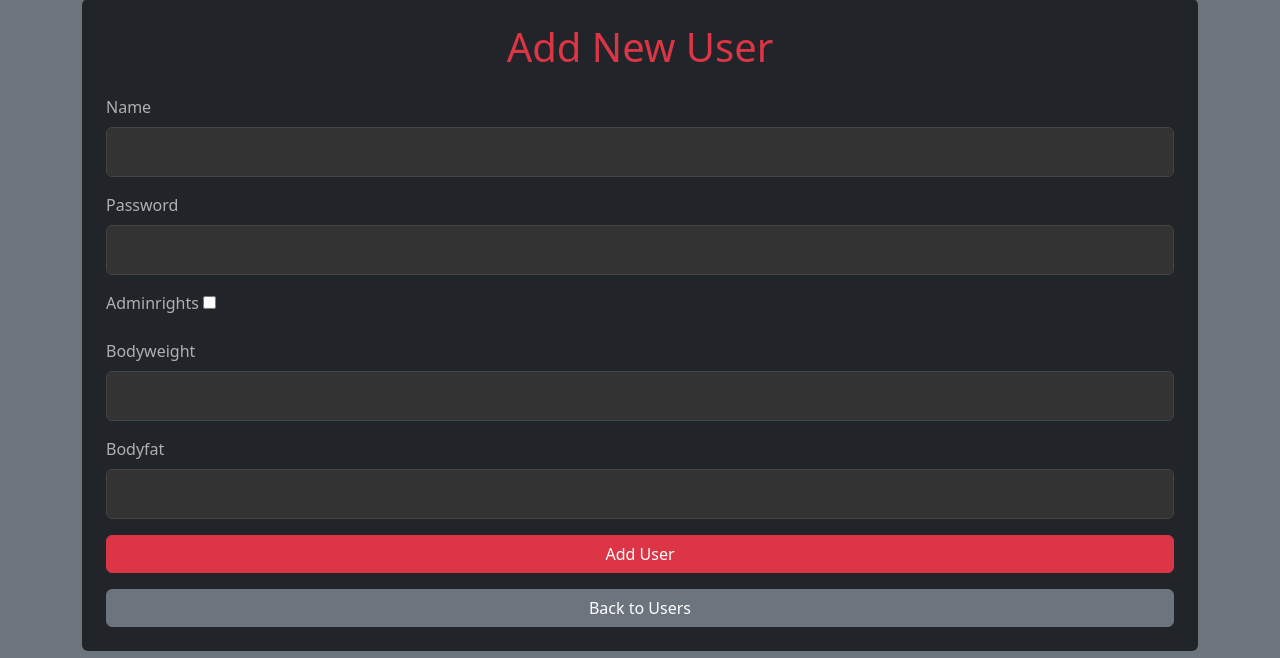
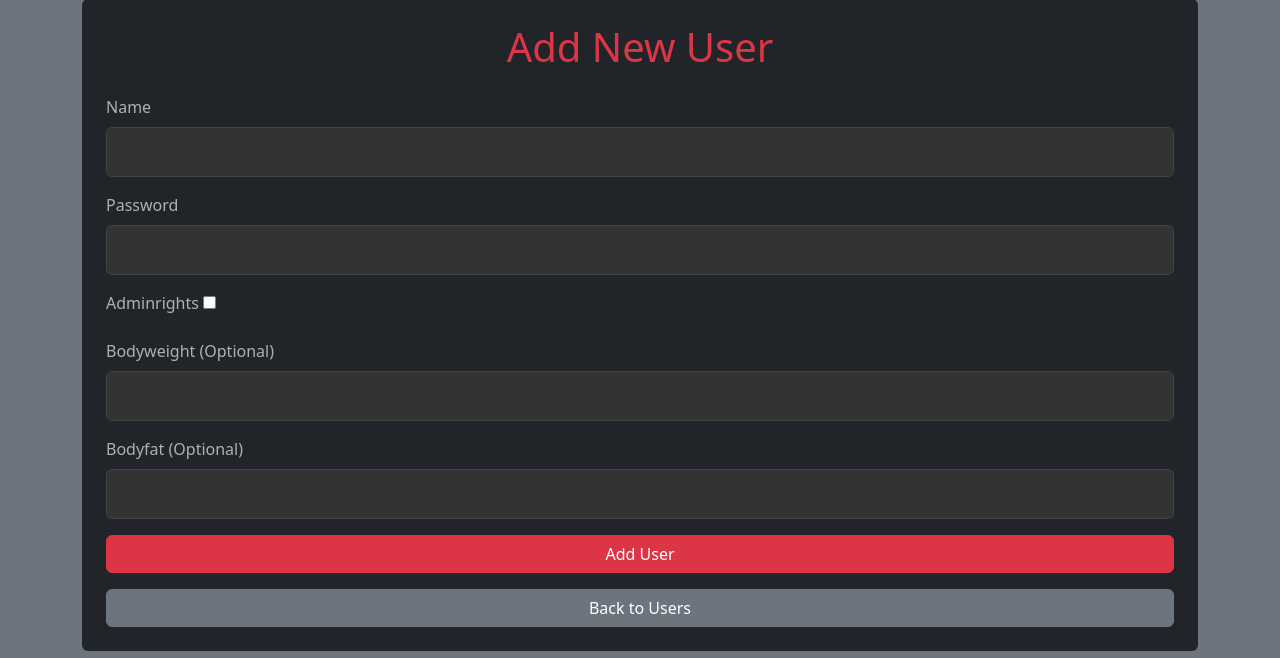
Before and after one commit to elianpullen/webtech, a Flask app: template app/templates/admin/user/add.html in a window 1280 px wide. Shown: the part 135-793 px from the top of the page. Run offline with Flask 3, Linux system fonts and the light colour scheme; the template is opened without the code that fills it, so the values that code supplies are empty; parts of the project's set-up code (start-up, migrations or seed data) failed here and were passed over.

Commit message:
style: add optional text to labels

```diff
--- a/app/templates/admin/exercise/add.html
+++ b/app/templates/admin/exercise/add.html
@@ -9,7 +9,7 @@
         </div>
 
         <div class="mb-3" id="description">
-            <label for="description" class="form-label">Description</label>
+            <label for="description" class="form-label">Description (Optional)</label>
             <input type="text" class="form-control" id="description" name="description">
         </div>
 
--- a/app/templates/admin/exercise/edit.html
+++ b/app/templates/admin/exercise/edit.html
@@ -9,7 +9,7 @@
         </div>
 
         <div class="mb-3" id="description">
-            <label for="description" class="form-label">Description</label>
+            <label for="description" class="form-label">Description (Optional)</label>
             <input type="text" class="form-control" id="description" name="description"
                 value="{{ exercise.description }}">
         </div>
--- a/app/templates/admin/user/add.html
+++ b/app/templates/admin/user/add.html
@@ -19,12 +19,12 @@
         </div>
 
         <div class="mb-3" id="bodyweight">
-            <label for="bodyweight" class="form-label">Bodyweight</label>
+            <label for="bodyweight" class="form-label">Bodyweight (Optional)</label>
             <input type="float" class="form-control" id="bodyweight" name="bodyweight">
         </div>
 
         <div class="mb-3" id="bodyfat">
-            <label for="bodyfat" class="form-label">Bodyfat</label>
+            <label for="bodyfat" class="form-label">Bodyfat (Optional)</label>
             <input type="float" class="form-control" id="bodyfat" name="bodyfat">
         </div>
         <button type="submit" class="btn btn-danger w-100">Add User</button>
--- a/app/templates/admin/user/edit.html
+++ b/app/templates/admin/user/edit.html
@@ -23,7 +23,7 @@
         </div>
 
         <div class="mb-3" id="bodyweight">
-            <label for="bodyweight" class="form-label">Bodyweight</label>
+            <label for="bodyweight" class="form-label">Bodyweight (Optional)</label>
             {% if user['bodyweight'] == None %}
             <input type="float" class="form-control" id="bodyweight" name="bodyweight">
             {% else %}
@@ -32,7 +32,7 @@
         </div>
 
         <div class="mb-3" id="bodyfat">
-            <label for="bodyfat" class="form-label">Bodyfat</label>
+            <label for="bodyfat" class="form-label">Bodyfat (Optional)</label>
             {% if user['bodyfat'] == None %}
             <input type="float" class="form-control" id="bodyfat" name="bodyfat">
             {% else %}
--- a/app/templates/workout/add.html
+++ b/app/templates/workout/add.html
@@ -13,7 +13,7 @@
                 <input type="date" class="form-control bg-secondary text-white border-0" id="date" name="date">
             </div>
             <div class="mb-5">
-                <label for="note" class="form-label">Notes</label>
+                <label for="note" class="form-label">Notes (Optional)</label>
                 <textarea class="form-control bg-secondary text-white border-0" id="note" name="note"
                     rows="3"></textarea>
             </div>
--- a/app/templates/workout/edit.html
+++ b/app/templates/workout/edit.html
@@ -15,7 +15,7 @@
                     value="{{ workout.date }}">
             </div>
             <div class="mb-5">
-                <label for="note" class="form-label">Notes</label>
+                <label for="note" class="form-label">Notes (Optional)</label>
                 <textarea class="form-control bg-secondary text-white border-0 shadow-sm" id="note" name="note"
                     rows="3">{{ workout.note }}</textarea>
             </div>
```
